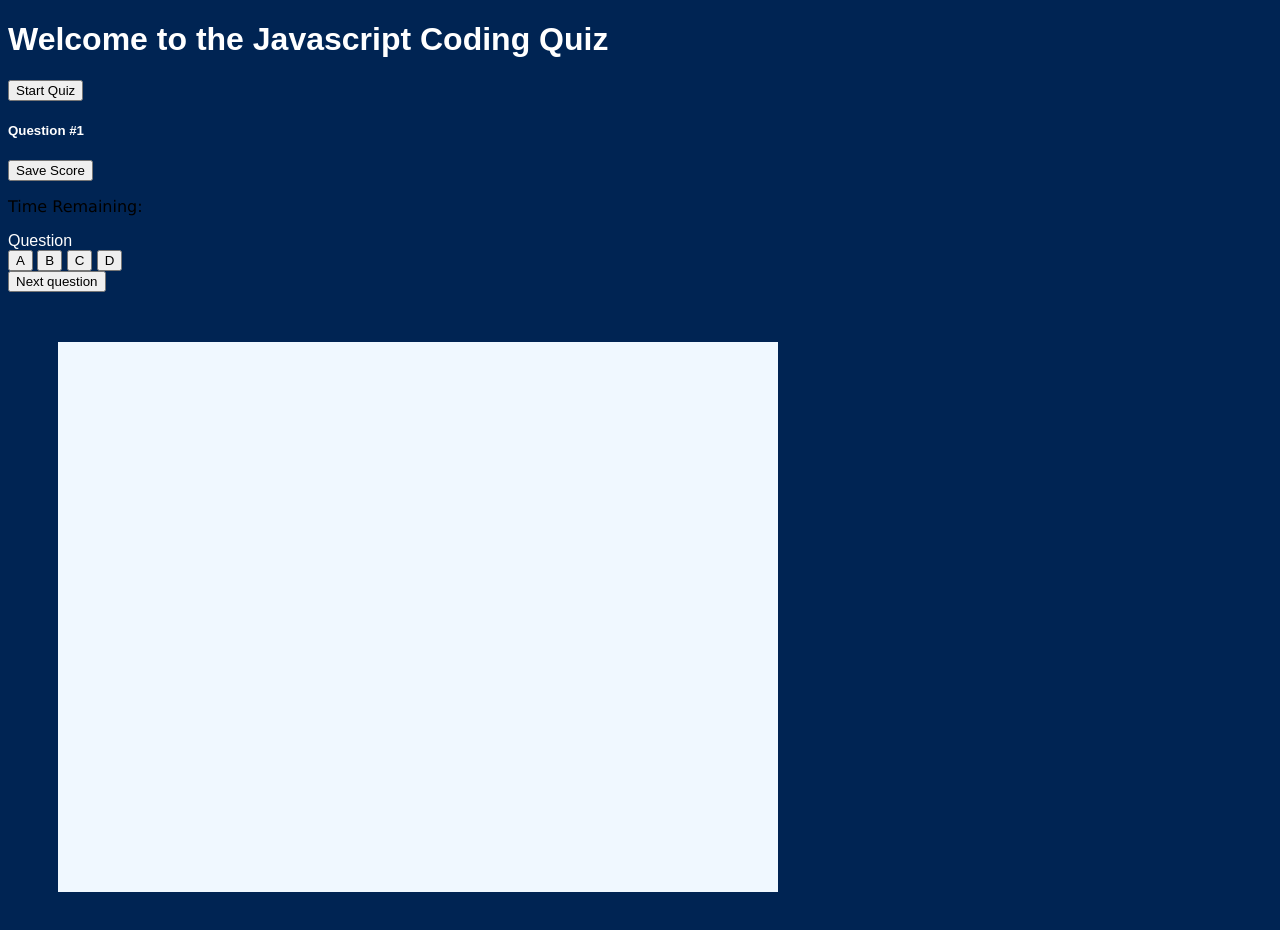
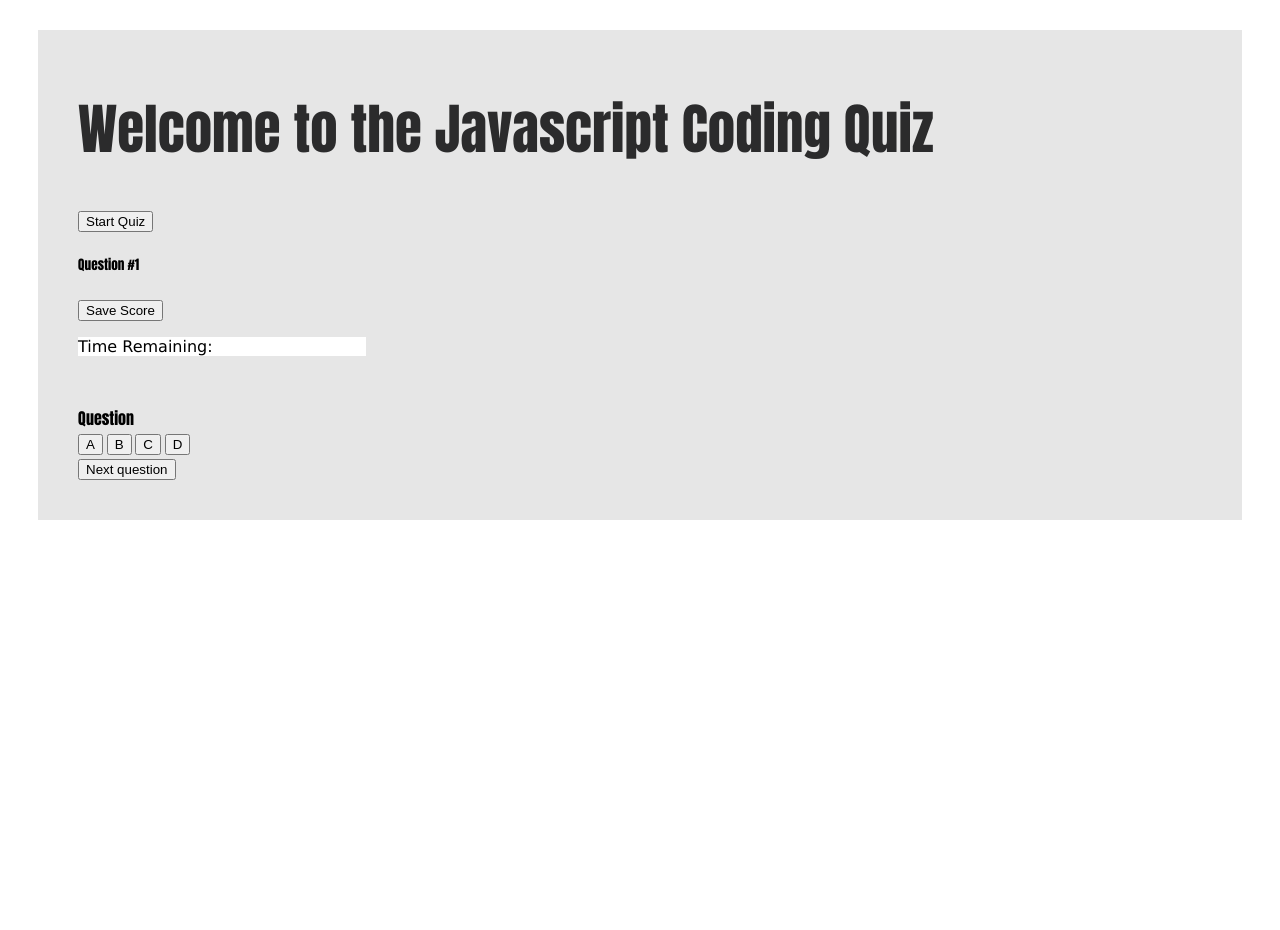
Before and after one commit to ncerva/QuizMe, a plain HTML site: page index4.html in a window 1280 px wide. After the commit the page ends 800 px from the top, so only its background shows below. Drawn offline with Linux system fonts and the light colour scheme; files that its build step writes are made by us from their sources; files whose address does not match are found by name.

Commit message:
Add files via upload

```diff
--- a/Assets/style3.css
+++ b/Assets/style3.css
@@ -1,26 +1,39 @@
 body{
     font: 70px;
     font-family: Arial, Helvetica, sans-serif;
-    background-color: rgb(0, 36, 83);
-    color:#ffffff;}
+    background-color: rgb(255, 255, 255);
+    color:#000000;}
 
-    .container{
-        width: 720px;
-        margin: 50px;
-        height: 550px;
-        box-shadow:darkslategrey;
-        justify-content: center;
-        background-color:aliceblue;
-        display: flex;
-        justify-content: center;
-        align-items: center;
-    }
+
 p {
     font: outline;
     color: black;
     font-family:Verdana, Geneva, Tahoma, sans-serif;
+    background-color: rgb(255, 255, 255);
 }
 
-    choices
-    timer
-    counter
+.center {
+    margin: auto;
+    width: 50%;
+    border: 6px solid green;
+    padding: 10px;
+  }
+
+  #timer{
+      margin: 50px;
+      max-width: 50px;
+      color: rgb(189, 21, 21);
+  }
+#headline{
+    font-size: 55px;
+    color: rgb(43, 43, 44);
+    font-family: Impact, Haettenschweiler, 'Arial Narrow Bold', sans-serif;
+}
+#mainQuiz{
+    background-color: rgb(230, 230, 230);
+    font: 500px;
+    font-family: Impact, Haettenschweiler, 'Arial Narrow Bold', sans-serif;
+    margin: 30px;
+    padding: 40px;
+    padding-top: 20px;
+}
```
